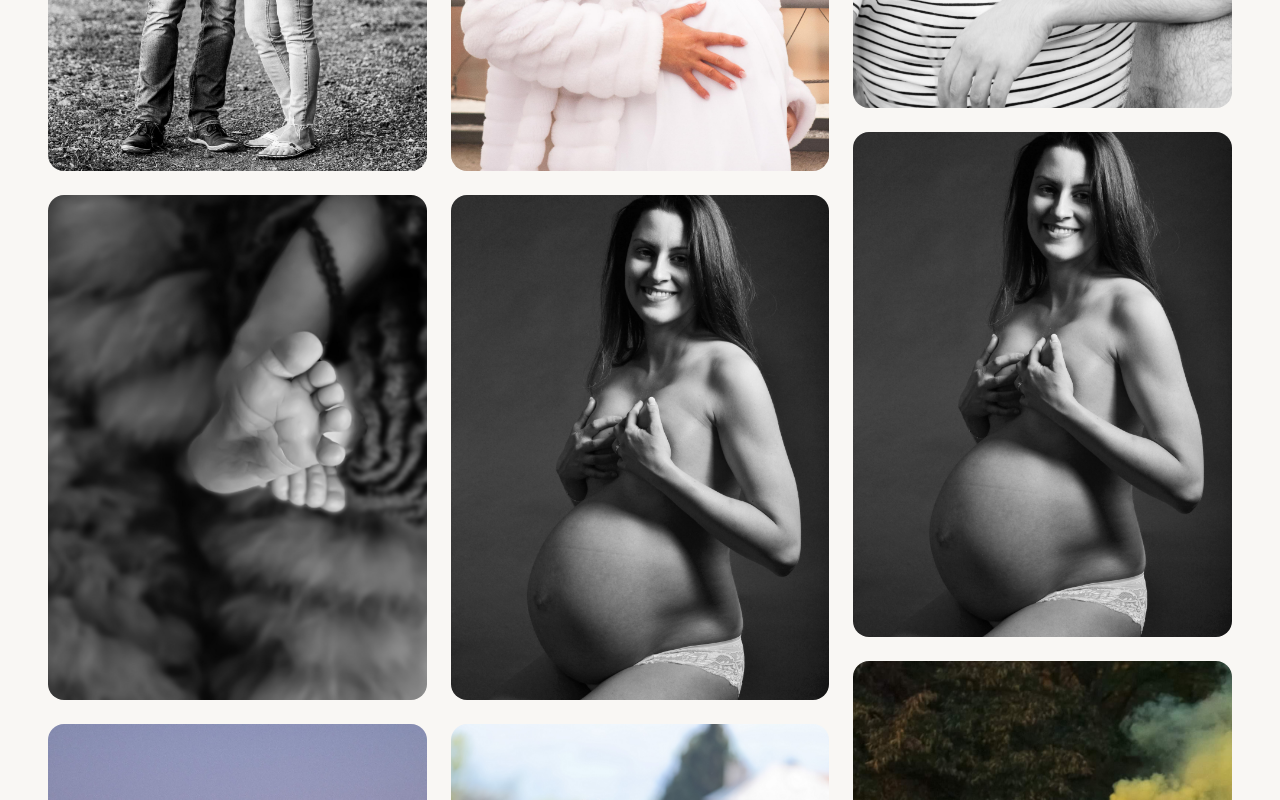
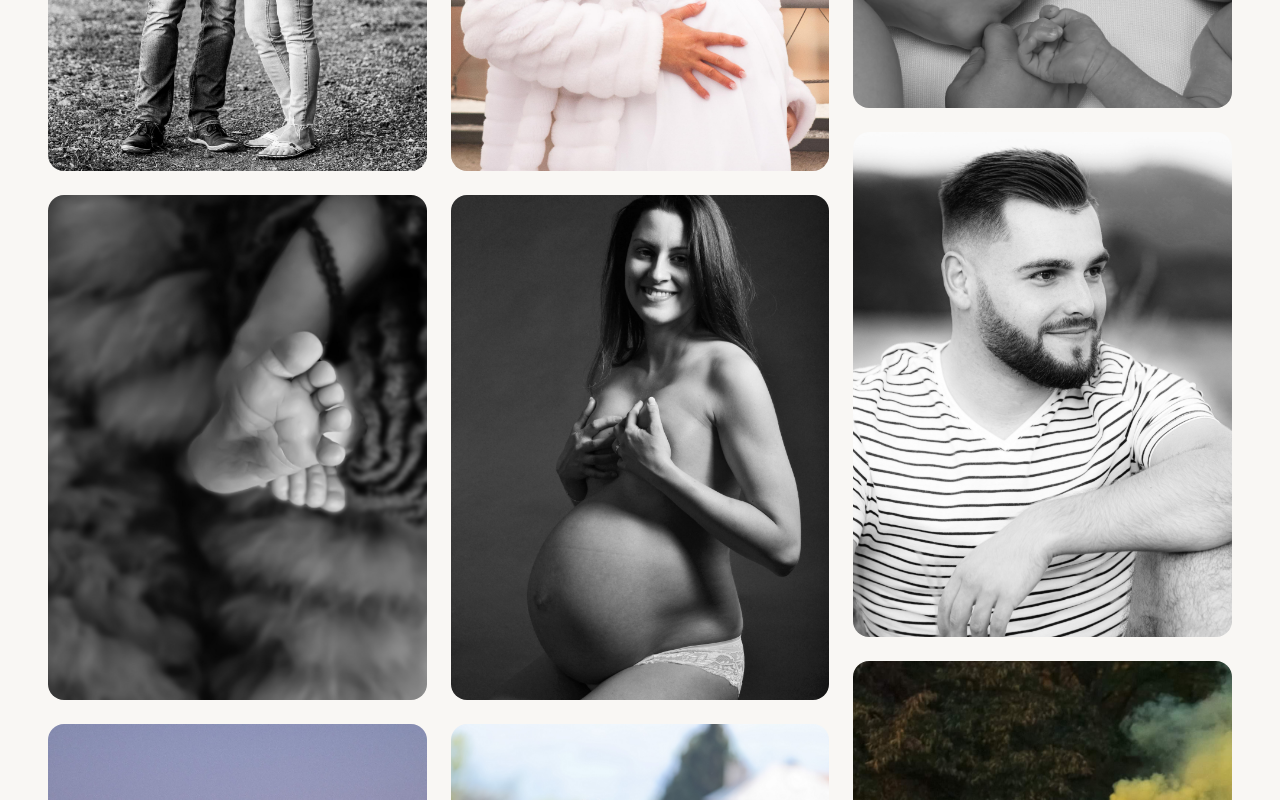
Before and after one commit to imrichkascak/holikovapetra.cz, a Next.js app: page / in a window 1280 px wide. Shown: the part 6700-7500 px from the top of the page. Built offline with nearby package versions, Linux system fonts and the light colour scheme.

Commit message:
Remove duplicate DSC_0184 image from gallery

```diff
--- a/src/app/page.tsx
+++ b/src/app/page.tsx
@@ -57,7 +57,6 @@ const galleryImages = [
   { src: "/images/gallery/DSC_0058_1.jpg", alt: "Fotografie" },
   { src: "/images/gallery/IMG_0887.jpg", alt: "Fotografie" },
   { src: "/images/gallery/TFKF9024.jpg", alt: "Fotografie" },
-  { src: "/images/okamziky/DSC_0184.jpg", alt: "Detail" },
   { src: "/images/gallery/120134271_3409187615812613_3923097025196652216_o.jpg", alt: "Fotografie" },
   { src: "/images/gallery/IMG_0915.jpg", alt: "Fotografie" },
   { src: "/images/gallery/120156686_3409187612479280_3025171193573527671_o.jpg", alt: "Fotografie" },
```
